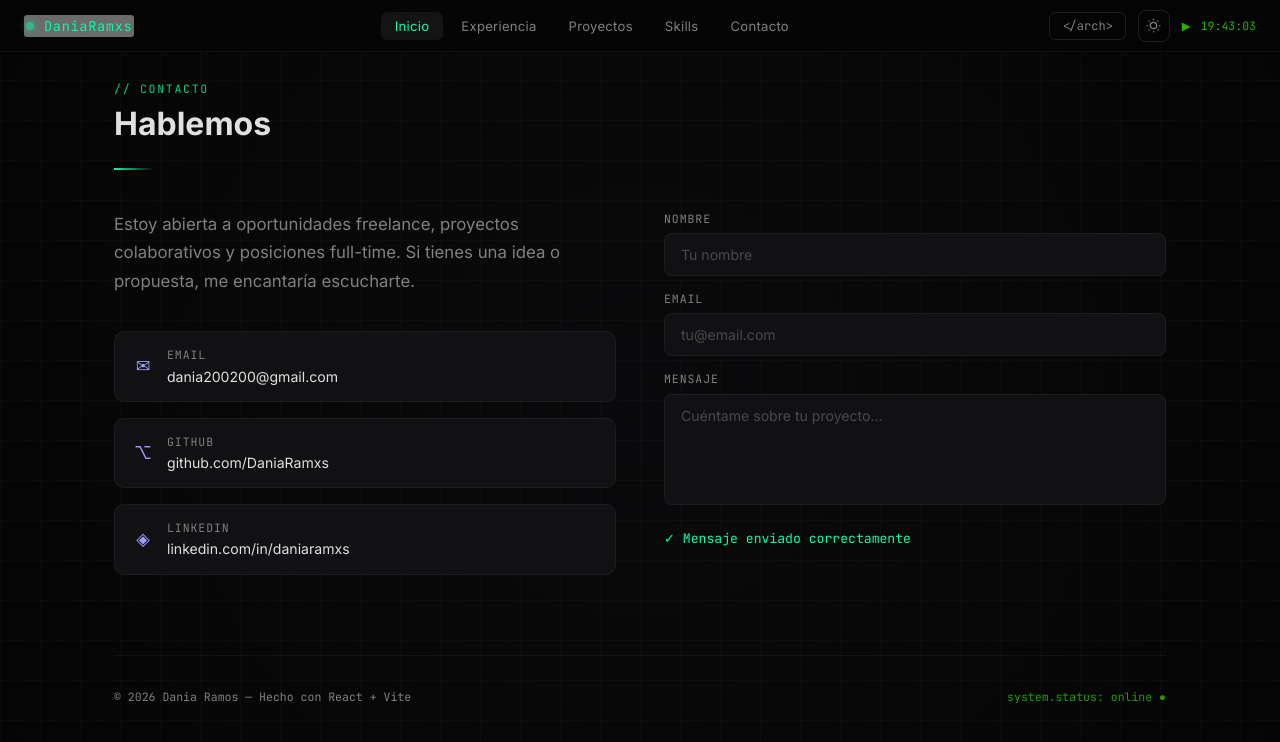
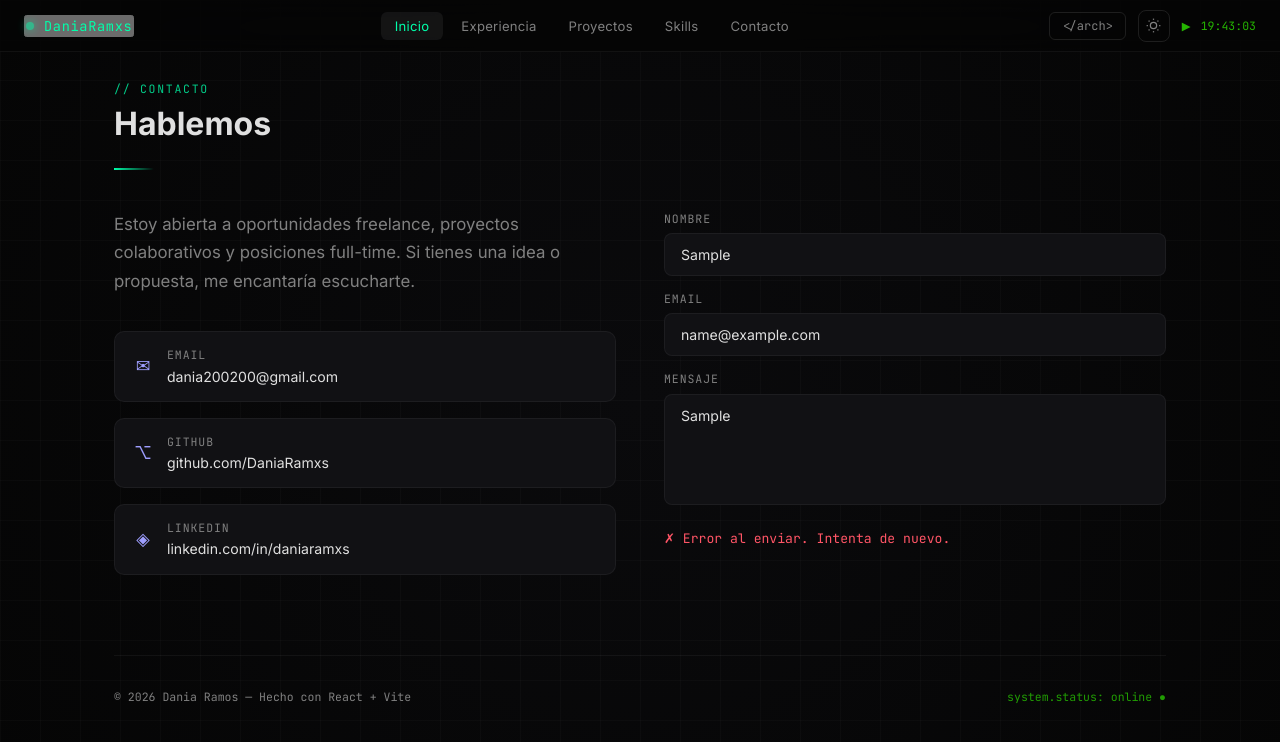
Before and after one commit to DaniaRamxs/portafolio, a React (Vite) app: page / in a window 1280 px wide. Both pictures are taken after typing "Sample", "name@example.com", "Sample" into the empty fields and a click on the button "Enviar mensaje". Shown: the top 742 px of the page. Built offline with nearby package versions, Linux system fonts and the light colour scheme.

Commit message:
feat: conectar formulario de contacto con Formspree
Integra Formspree (mkovqbar) para envío real de mensajes. Agrega estados
idle/sending/sent/error con feedback visual en el botón de envío.

```diff
--- a/src/components/ContactPanel.jsx
+++ b/src/components/ContactPanel.jsx
@@ -26,9 +26,12 @@ const CONTACT_LINKS = [
   },
 ];
 
+// 👉 Reemplaza esto con tu Form ID de formspree.io/new
+const FORMSPREE_ID = 'mkovqbar';
+
 export default function ContactPanel() {
   const [form, setForm] = useState({ name: '', email: '', message: '' });
-  const [sent, setSent] = useState(false);
+  const [status, setStatus] = useState('idle'); // idle | sending | sent | error
   const leftRef = useFadeIn({ delay: 0 });
   const rightRef = useFadeIn({ delay: 150 });
 
@@ -36,12 +39,29 @@ export default function ContactPanel() {
     setForm(prev => ({ ...prev, [e.target.name]: e.target.value }));
   };
 
-  const handleSubmit = e => {
+  const handleSubmit = async e => {
     e.preventDefault();
-    // Conectar con backend, EmailJS, Formspree, etc.
-    setSent(true);
-    setForm({ name: '', email: '', message: '' });
-    setTimeout(() => setSent(false), 4000);
+    setStatus('sending');
+
+    try {
+      const res = await fetch(`https://formspree.io/f/${FORMSPREE_ID}`, {
+        method: 'POST',
+        headers: { 'Content-Type': 'application/json', Accept: 'application/json' },
+        body: JSON.stringify(form),
+      });
+
+      if (res.ok) {
+        setStatus('sent');
+        setForm({ name: '', email: '', message: '' });
+        setTimeout(() => setStatus('idle'), 5000);
+      } else {
+        setStatus('error');
+        setTimeout(() => setStatus('idle'), 4000);
+      }
+    } catch {
+      setStatus('error');
+      setTimeout(() => setStatus('idle'), 4000);
+    }
   };
 
   return (
@@ -114,7 +134,7 @@ export default function ContactPanel() {
             />
           </div>
           <div className="form-submit">
-            {sent ? (
+            {status === 'sent' ? (
               <span style={{
                 fontFamily: 'JetBrains Mono, monospace',
                 fontSize: '0.82rem',
@@ -122,9 +142,17 @@ export default function ContactPanel() {
               }}>
                 ✓ Mensaje enviado correctamente
               </span>
+            ) : status === 'error' ? (
+              <span style={{
+                fontFamily: 'JetBrains Mono, monospace',
+                fontSize: '0.82rem',
+                color: '#ff5566',
+              }}>
+                ✗ Error al enviar. Intenta de nuevo.
+              </span>
             ) : (
-              <button type="submit" className="btn-primary">
-                Enviar mensaje
+              <button type="submit" className="btn-primary" disabled={status === 'sending'}>
+                {status === 'sending' ? 'Enviando...' : 'Enviar mensaje'}
                 <svg width="14" height="14" viewBox="0 0 24 24" fill="none" stroke="currentColor" strokeWidth="2.5">
                   <path d="M22 2L11 13M22 2L15 22l-4-9-9-4 20-7z"/>
                 </svg>
```
